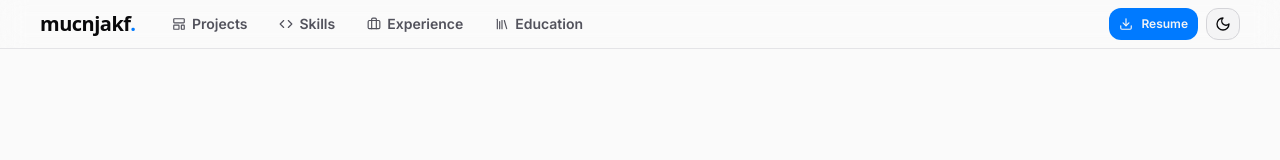
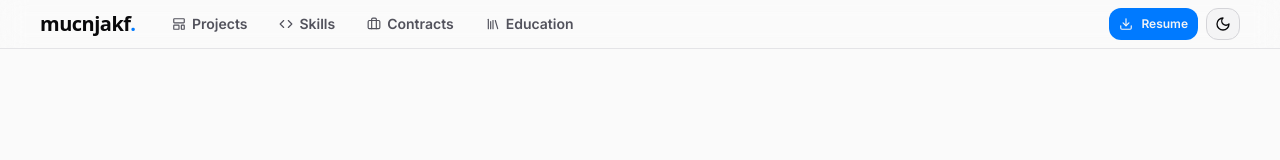
Before and after one commit to mucnjakf/Portfolio, a React (Vite) app: page / in a window 1280 px wide. Shown: the top 160 px of the page. Built offline with nearby package versions, Linux system fonts and the light colour scheme.

Commit message:
Rename to contracts

```diff
--- a/src/components/navigation/NavBar.tsx
+++ b/src/components/navigation/NavBar.tsx
@@ -43,7 +43,7 @@ function NavBar() {
         "profile",
         "projects",
         "skills",
-        "experience",
+        "contracts",
         "education",
       ];
 
@@ -97,10 +97,10 @@ function NavBar() {
                   isActive={activeSection === "skills"}
                 />
                 <NavLink
-                  label="Experience"
-                  href="experience"
+                  label="Contracts"
+                  href="contracts"
                   icon={LuBriefcase}
-                  isActive={activeSection === "experience"}
+                  isActive={activeSection === "contracts"}
                 />
                 <NavLink
                   label="Education"
@@ -164,9 +164,9 @@ function NavBar() {
                 </div>
                 <div onClick={() => setIsMenuOpen(false)}>
                   <NavLink
-                    label="Experience"
-                    href="experience"
-                    isActive={activeSection === "experience"}
+                    label="Contracts"
+                    href="contracts"
+                    isActive={activeSection === "contracts"}
                     isMobile={true}
                     icon={LuBriefcase}
                   />
```
